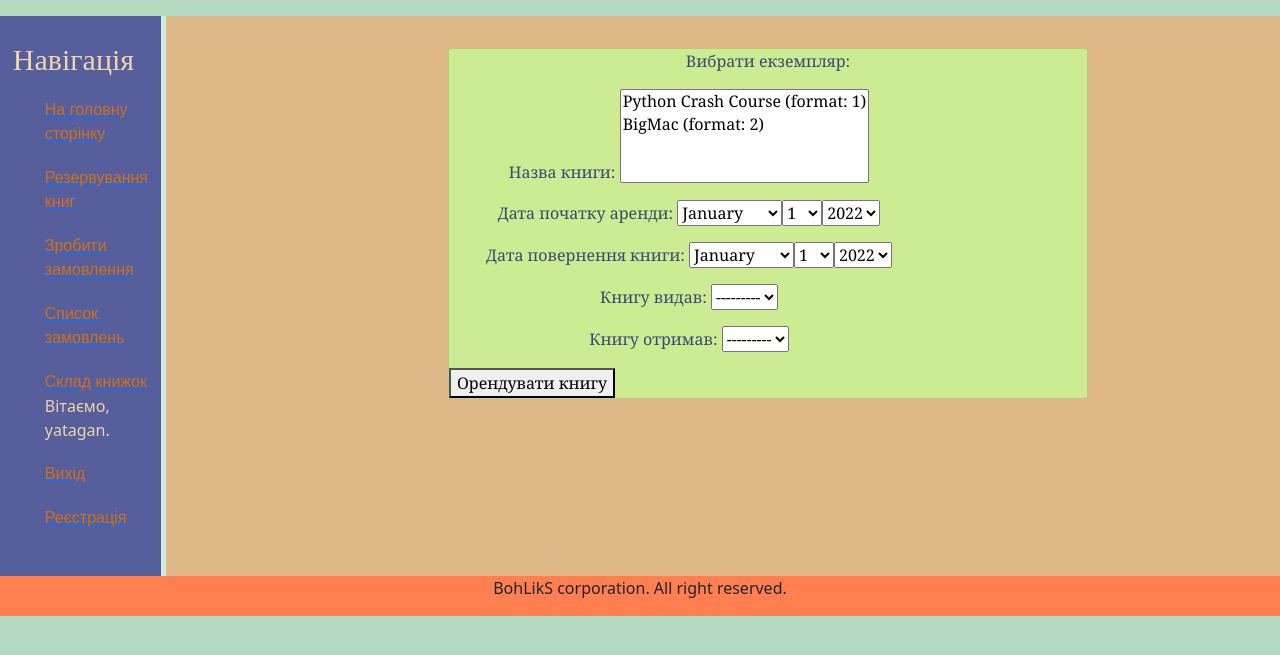
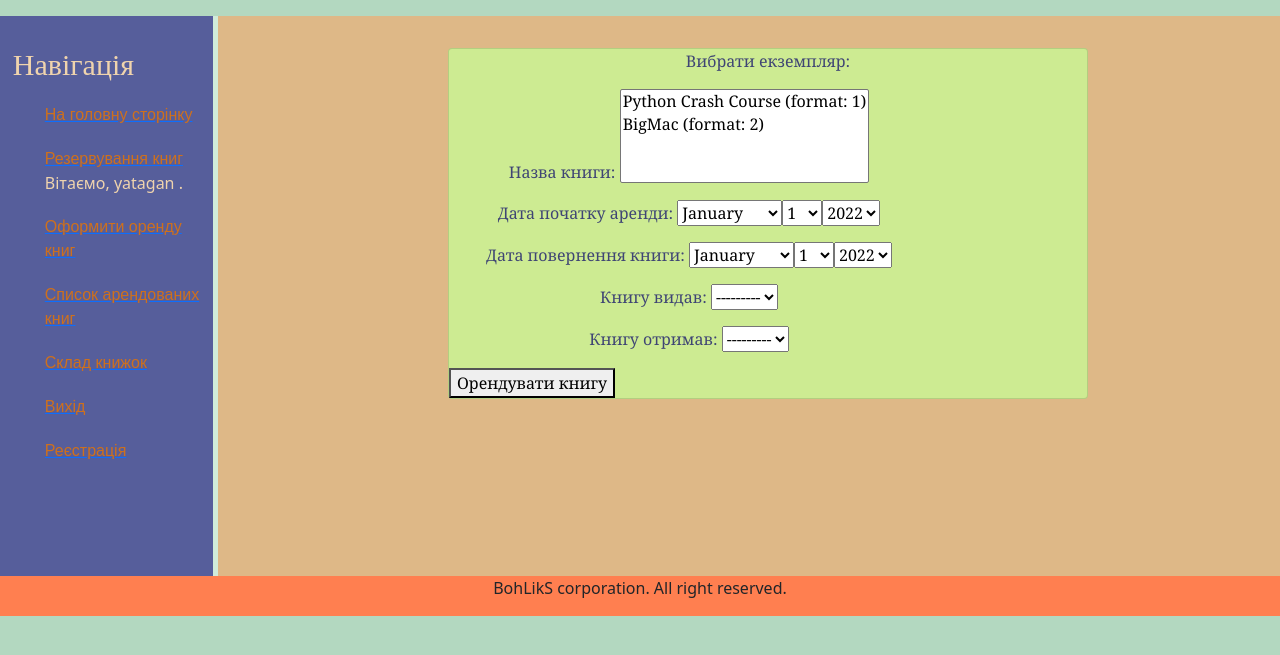
Before and after one commit to yatagan/ILS, a Django app: page /library_reception/book_rent/ in a window 1280 px wide. Shown: the part 104-759 px from the top of the page. Run offline with Django 4.2, Linux system fonts and the light colour scheme; a user stored in the database is signed in; data comes from the database, SQL or seed files in the repository; data that the repository does not hold is empty; parts of the project's set-up code (start-up, migrations or seed data) failed here and were passed over.

Commit message:
Add permition for book order (#41)
* add permition for book order

* add permitions to warehouse and reseption

```diff
--- a/core/static/core/css/core.css
+++ b/core/static/core/css/core.css
@@ -104,7 +104,7 @@ main .card-news {
 main aside {
     float:left;
     background:#565e9b;
-    width: min-content;
+    width: 17%;
     height: 35em;
     padding: 1.0%;
     color: rgb(240, 212, 173);
--- a/core/templates/core/base.html
+++ b/core/templates/core/base.html
@@ -30,16 +30,17 @@
         <ul>
           <a href="{% url 'core:index' %}"><li><i class="fa-solid fa-window"></i>На головну сторінку</li></a>
           <a href="{% url 'library_reception:book_order' %}"><li><i class="fa-solid fa-window"></i>Резервування книг</li></a>
-          <a href="{% url 'library_reception:book_rent' %}"><li><i class="fa-solid fa-window"></i>Зробити замовлення</li></a>
-          <a href="{% url 'library_reception:index' %}"><li><i class="fa-solid fa-window"></i>Список замовлень</li></a>
-          <a href="{% url 'warehouse:index' %}"><li><i class="fa-solid fa-window"></i>Склад книжок</li></a>
-
-            {% if user.is_authenticated %}
-              Вітаємо, {{ user.username }}.
-          <a href="{% url 'visitors:logout' %}"><li><i class="fa-thin fa-user-graduate"></i>Вихід</li></a>
-            {% else %}
-          <a href="{% url 'visitors:login' %}"><li><i class="fa-thin fa-user-graduate"></i>Вхід</li></a>
-            {% endif %}
+          {% if user.is_authenticated %}
+          Вітаємо, {{ user.username }} {{ user.first_name}}.
+              {% if user.is_staff %}
+                <a href="{% url 'library_reception:book_rent' %}"><li><i class="fa-solid fa-window"></i>Оформити оренду книг</li></a>
+                <a href="{% url 'library_reception:index' %}"><li><i class="fa-solid fa-window"></i>Список арендованих книг</li></a>
+                <a href="{% url 'warehouse:index' %}"><li><i class="fa-solid fa-window"></i>Склад книжок</li></a>
+              {% endif %}
+            <a href="{% url 'visitors:logout' %}"><li><i class="fa-thin fa-user-graduate"></i>Вихід</li></a>
+          {% else %}
+            <a href="{% url 'visitors:login' %}"><li><i class="fa-thin fa-user-graduate"></i>Вхід</li></a>
+          {% endif %}
           <a href="{% url 'visitors:register' %}"><li><i class="fa-thin fa-user-graduate"></i>Реєстрація</li></a>
         </ul>
       </aside>
--- a/library_reception/templates/library_reception/index.html
+++ b/library_reception/templates/library_reception/index.html
@@ -4,7 +4,7 @@
 
   <h4>Головна сторінка рецепціі</h4>
   <div  class="card_table">
-    <p>Журнал замовлень</p>
+    <p>Журнал арендованих книг</p>
     <table width="100%" border="1">
         <tr>
           <th width="15%">Книгу отримав</th>
--- a/library_reception/views.py
+++ b/library_reception/views.py
@@ -6,6 +6,8 @@ from library_reception.models import BookInstanceRent
 from library_reception.forms import BookInstanceOrderForm, BookInstanceRentForm
 from .models import BookInstanceOrder
 from django.contrib.auth.decorators import login_required
+from django.contrib.auth.models import User
+from django.http import Http404
 
 
 def index(request):
@@ -13,21 +15,34 @@ def index(request):
     #context = {'rents': BookInstanceRent.objects.all()}
     return render(request, 'library_reception/index.html') #context)
 
+@login_required
 def show_order(request):
+    permitions = User.objects.filter(is_staff=1)
+    for legal_user in permitions:
+        if request.user == legal_user:
+            return render(request, 'library_reception/book_order.html')
+    else:
+         raise Http404
 
-    return render(request, 'library_reception/book_order.html')
 
+
+@login_required
 def book_rent(request):
-    if request.method != 'POST':
-        order_form = BookInstanceRentForm()
+    permitions = User.objects.filter(is_staff=1)
+    for legal_user in permitions:
+        if request.user == legal_user:
+            if request.method != 'POST':
+                order_form = BookInstanceRentForm()
+            else:
+                order_form = BookInstanceRentForm(data=request.POST)
+                if order_form.is_valid():
+                    order_form.save()
+                return redirect('library_reception:index')
+
+            context = {"order_form":order_form}
+            return render(request, 'library_reception/book_rent.html', context)
     else:
-        order_form = BookInstanceRentForm(data=request.POST)
-        if order_form.is_valid():
-            order_form.save()
-        return redirect('library_reception:index')
-
-    context = {"order_form":order_form}
-    return render(request, 'library_reception/book_rent.html', context)
+         raise Http404
 
 @login_required
 def book_order(request):
```
Also changed, not shown: warehouse/views.py (+22 -6 lines).
